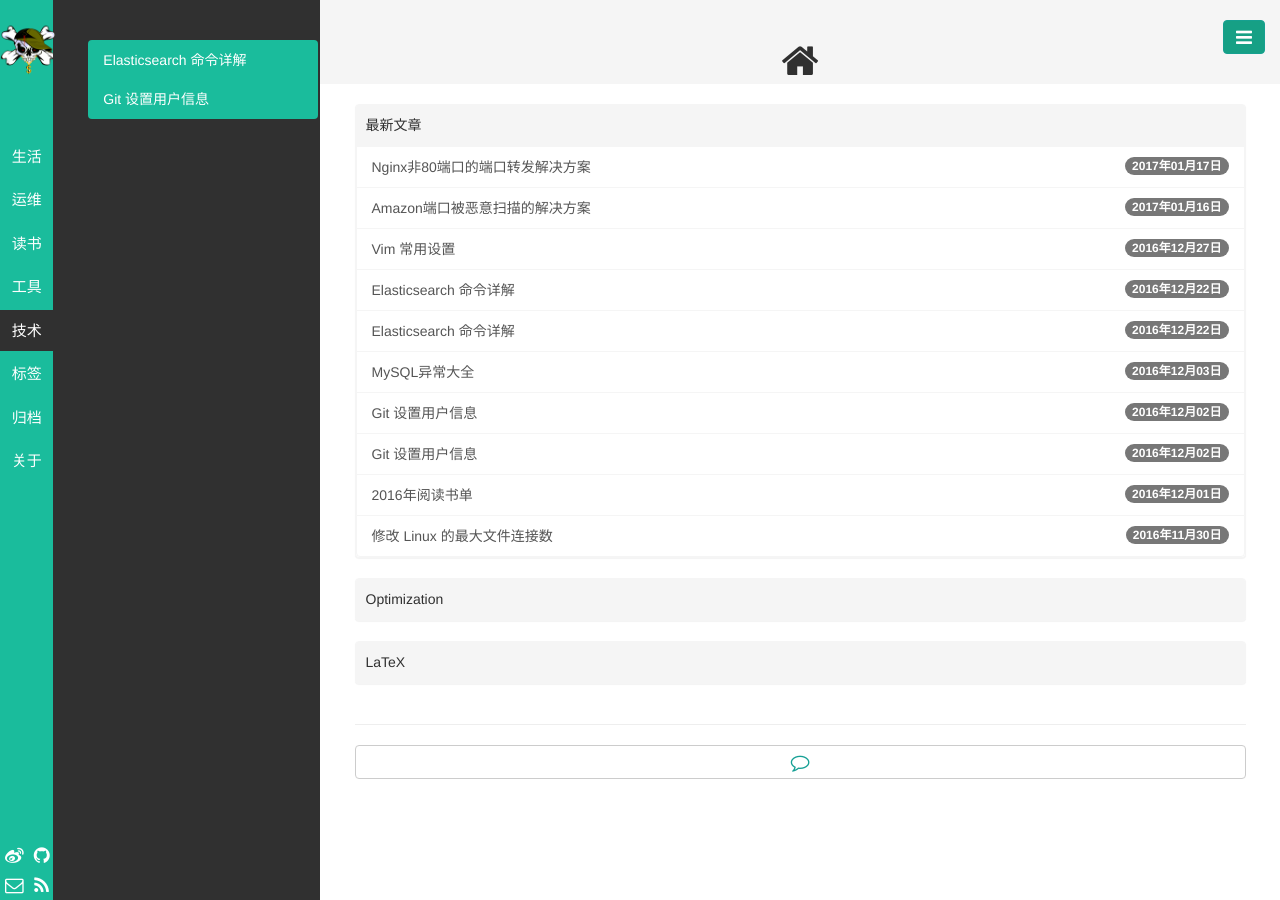
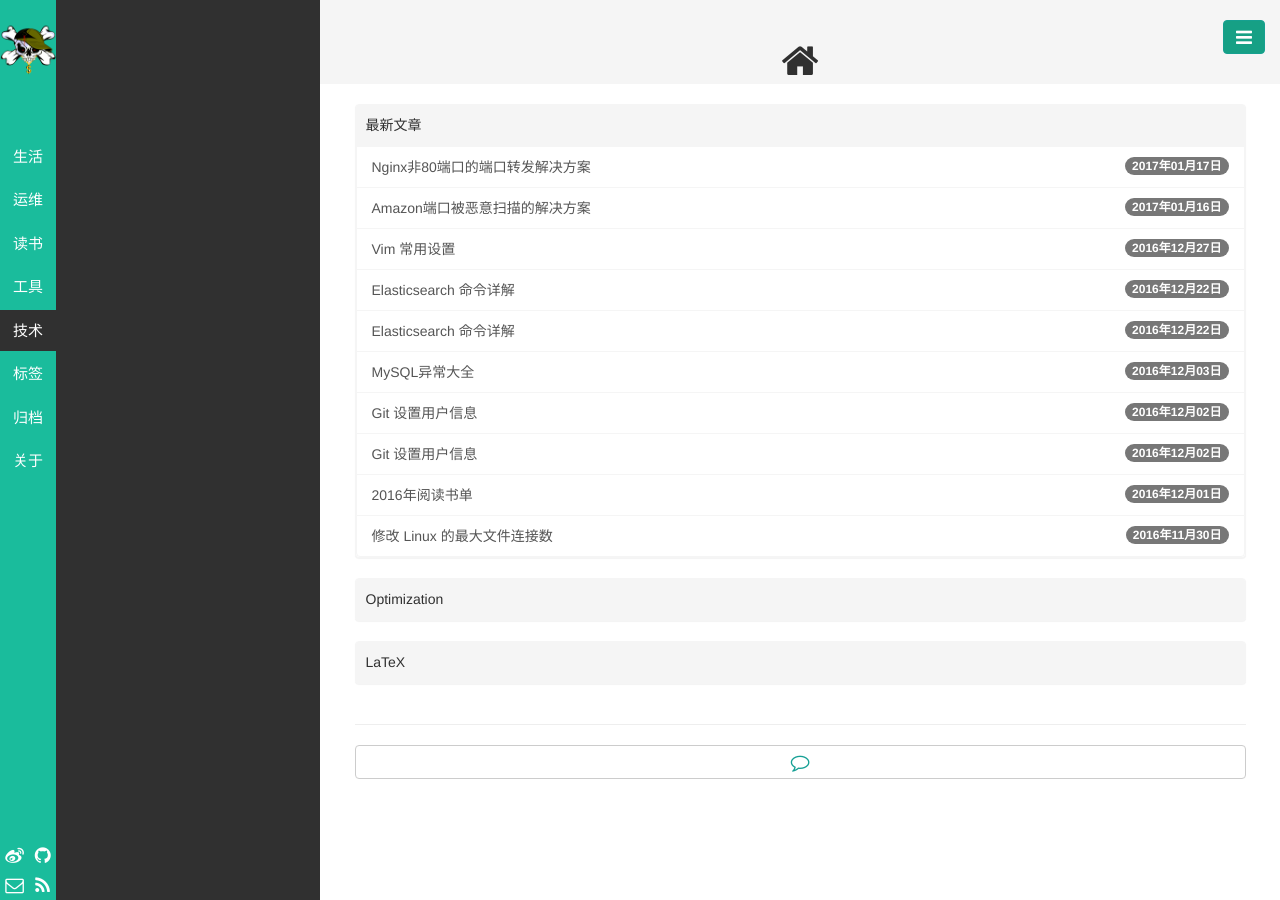
Before and after one commit to lomislu/lomislu.github.io, a Jekyll site: the page built from index.html, in a window 1280 px wide. Built offline with Jekyll 4.4.1, drawn with Linux system fonts in a browser that asks for light colours; the list of posts is cut into pages by our own code.

Commit message:
Update base.css

```diff
--- a/public/css/base.css
+++ b/public/css/base.css
@@ -22,6 +22,7 @@ body, html {
   background-color: #1abc9c;
   /*background-image: url(/public/img/bg_grid.jpg);*/
   height: 100%;
+  width: 56px;
   padding-left: 0px;
   padding-right: 0px;
   text-align: center;
```
